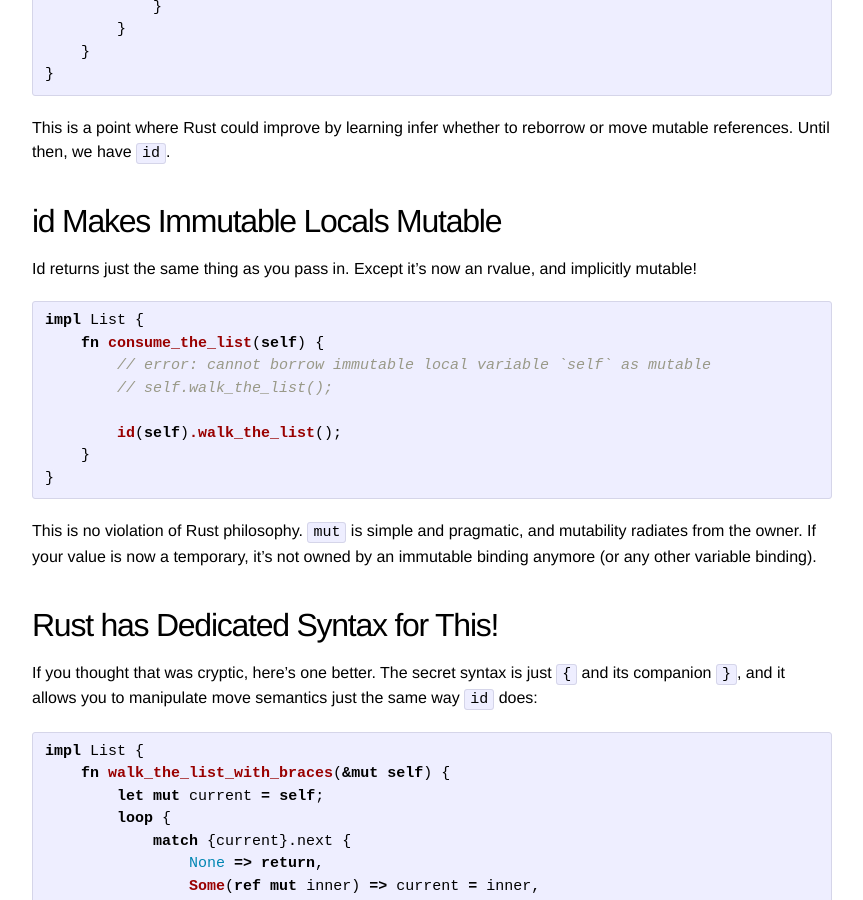
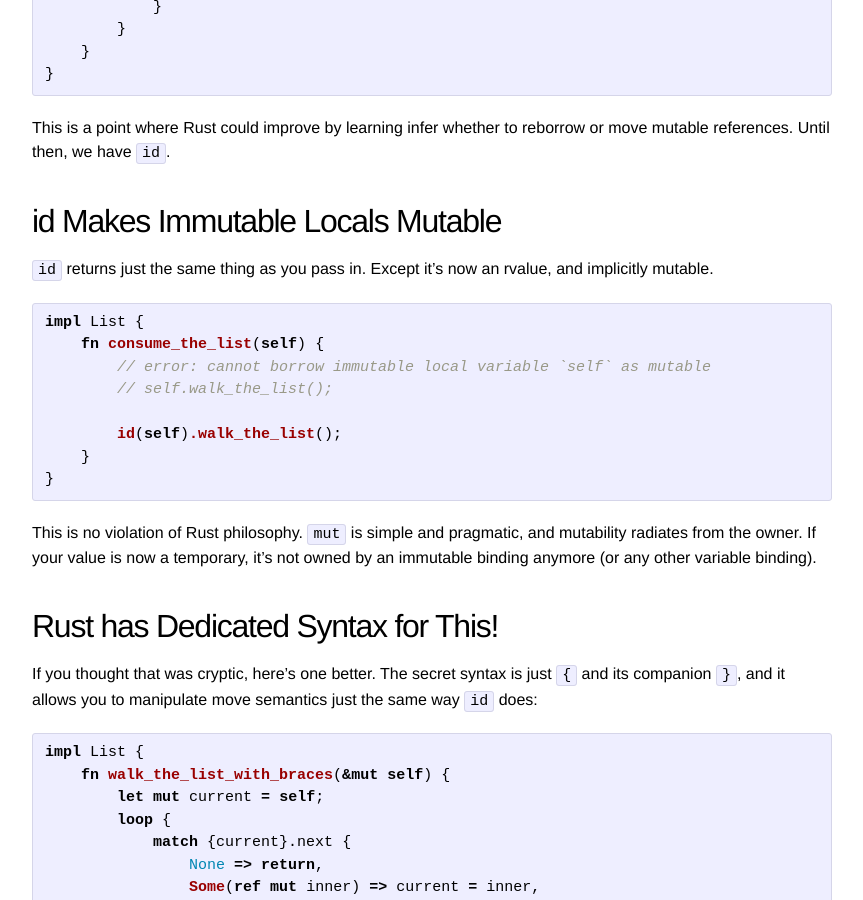
Before and after one commit to bluss/bluss.github.io, a Jekyll site: the page built from _posts/2015-10-11-stuff-the-identity-function-does.markdown, in a window 1280 px wide and 900 px high, scrolled down 1845 px. Shown: the whole window, without its empty margins (208-1071 px from the left). Built offline with Jekyll 4.4.1, drawn with Linux system fonts in a browser that asks for light colours.

Commit message:
edit syntax

```diff
--- a/_posts/2015-10-11-stuff-the-identity-function-does.markdown
+++ b/_posts/2015-10-11-stuff-the-identity-function-does.markdown
@@ -99,8 +99,8 @@ reborrow or move mutable references. Until then, we have `id`.
 
 ## id Makes Immutable Locals Mutable
 
-Id returns just the same thing as you pass in. Except it's now an rvalue, and
-implicitly mutable!
+`id` returns just the same thing as you pass in. Except it's now an rvalue, and
+implicitly mutable.
 
 {% highlight rust %}
 impl List {
```
